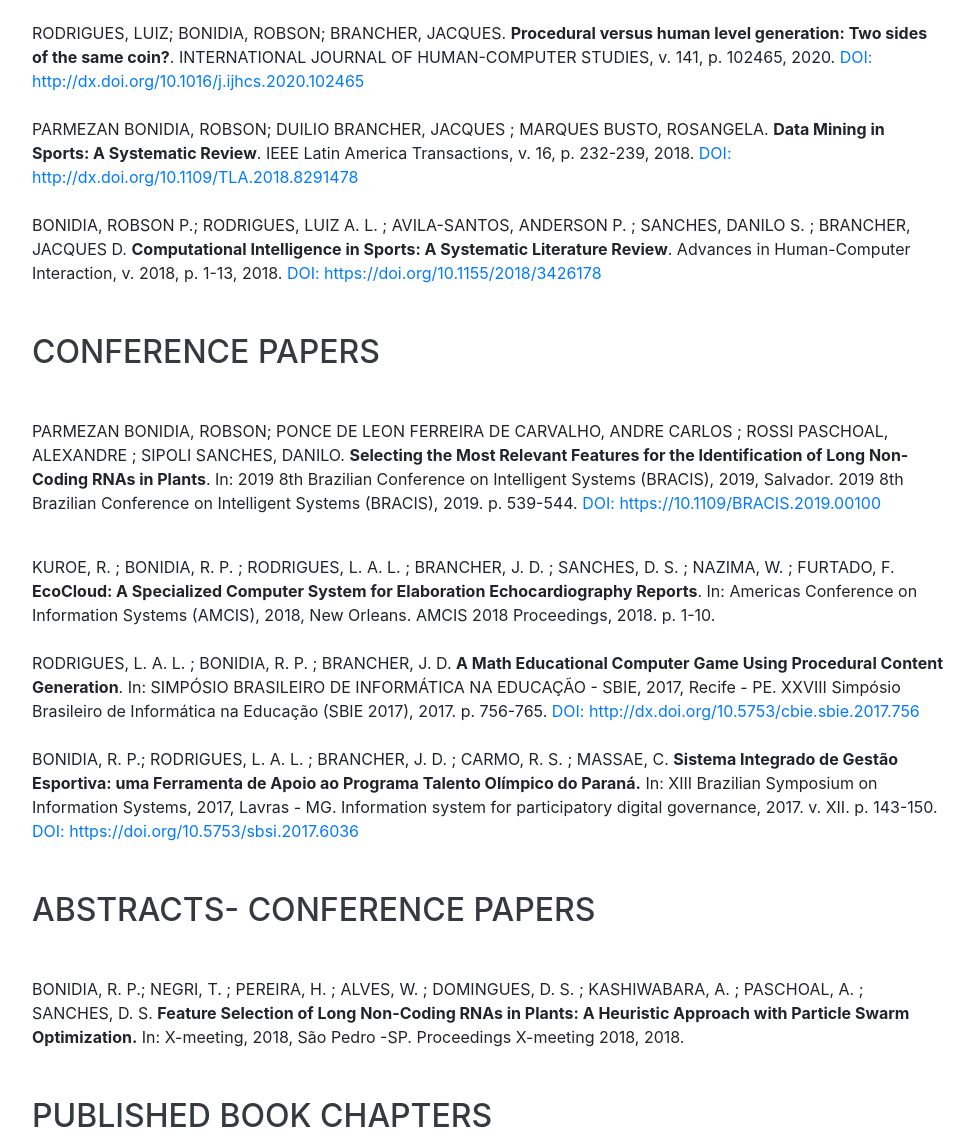
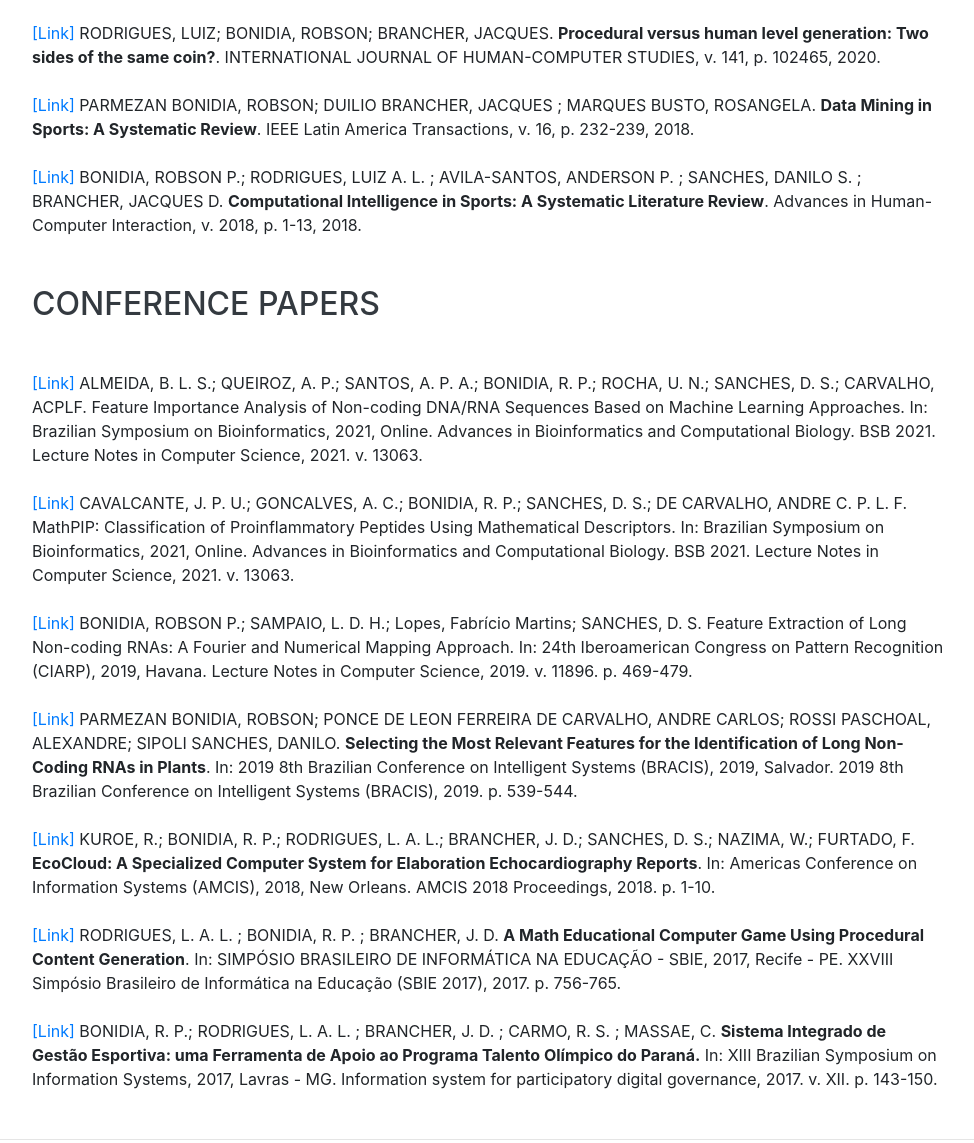
Before and after one commit to Bonidia/website, a website with bundled scripts: page index.html in a window 1280 px wide. Shown: the part 5138-6281 px from the top of the page, without its empty margins (288-1262 px from the left). Built offline with nearby package versions, Linux system fonts and the light colour scheme; a web font is replaced by a local one.

Commit message:
Update index.html

```diff
--- a/index.html
+++ b/index.html
@@ -8,7 +8,7 @@
   <meta name="description" content="">
   <meta name="author" content="">
 
-  <title>Robson Parmezan Bonidia - Resume</title>
+  <title>Robson Parmezan Bonidia</title>
 
   <!-- Bootstrap core CSS -->
   <link href="vendor/bootstrap/css/bootstrap.min.css" rel="stylesheet">
@@ -379,75 +379,84 @@
         </br>
 
 
-        <p class="mb-0">RODRIGUES, LUIZ; BONIDIA, ROBSON; BRANCHER, JACQUES. <b>Procedural versus human level generation: Two sides of the same coin?</b>. INTERNATIONAL JOURNAL OF HUMAN-COMPUTER STUDIES, v. 141, p. 102465, 2020.
-            <a href="http://dx.doi.org/10.1016/j.ijhcs.2020.102465">DOI: http://dx.doi.org/10.1016/j.ijhcs.2020.102465 </a></p>
+        <p class="mb-0"><a href="https://doi.org/10.1016/j.ijhcs.2020.102465">[Link]</a>
+          RODRIGUES, LUIZ; BONIDIA, ROBSON; BRANCHER, JACQUES. <b>Procedural versus human level generation:
+          Two sides of the same coin?</b>. INTERNATIONAL JOURNAL OF HUMAN-COMPUTER STUDIES, v. 141, p. 102465, 2020.</p>
 
         </br>
 
 
-        <p class="mb-0">PARMEZAN BONIDIA, ROBSON; DUILIO BRANCHER, JACQUES ; MARQUES BUSTO, ROSANGELA.
-            <b>Data Mining in Sports: A Systematic Review</b>. IEEE Latin America Transactions, v. 16, p. 232-239, 2018.
-            <a href="http://dx.doi.org/10.1109/TLA.2018.8291478">DOI: http://dx.doi.org/10.1109/TLA.2018.8291478 </a></p>
+        <p class="mb-0"><a href="http://dx.doi.org/10.1109/TLA.2018.8291478">[Link]</a>
+          PARMEZAN BONIDIA, ROBSON; DUILIO BRANCHER, JACQUES ; MARQUES BUSTO, ROSANGELA.
+          <b>Data Mining in Sports: A Systematic Review</b>. IEEE Latin America Transactions, v. 16, p. 232-239, 2018.</p>
 
         </br>
-        <p class="mb-0">BONIDIA, ROBSON P.; RODRIGUES, LUIZ A. L. ; AVILA-SANTOS, ANDERSON P. ; SANCHES, DANILO S. ; BRANCHER, JACQUES D.
+
+        <p class="mb-0"><a href="https://doi.org/10.1155/2018/3426178">[Link]</a>
+          BONIDIA, ROBSON P.; RODRIGUES, LUIZ A. L. ; AVILA-SANTOS, ANDERSON P. ; SANCHES, DANILO S. ; BRANCHER, JACQUES D.
           <b>Computational Intelligence in Sports: A Systematic Literature Review</b>. Advances in Human-Computer Interaction,
-          v. 2018, p. 1-13, 2018. <a href="https://doi.org/10.1155/2018/3426178">DOI: https://doi.org/10.1155/2018/3426178 </a></p>
+          v. 2018, p. 1-13, 2018.</p>
 
 
         </br>
         </br>
+
         <h2 class="mb-5">Conference Papers</h2>
-        <p class="mb-0">PARMEZAN BONIDIA, ROBSON; PONCE DE LEON FERREIRA DE CARVALHO, ANDRE CARLOS ; ROSSI PASCHOAL, ALEXANDRE ; SIPOLI SANCHES, DANILO.
-          <b>Selecting the Most Relevant Features for the Identification of Long Non-Coding RNAs in Plants</b>.
-          In: 2019 8th Brazilian Conference on Intelligent Systems (BRACIS), 2019, Salvador. 2019 8th Brazilian Conference on Intelligent Systems (BRACIS), 2019. p. 539-544. <a href="https://10.1109/BRACIS.2019.00100">DOI: https://10.1109/BRACIS.2019.00100 </a></p></p>
+
+        <p class="mb-0"><a href="https://doi.org/10.1007/978-3-030-91814-9_8">[Link]</a>
+          ALMEIDA, B. L. S.; QUEIROZ, A. P.; SANTOS, A. P. A.; BONIDIA, R. P.;
+          ROCHA, U. N.; SANCHES, D. S.; CARVALHO, ACPLF.
+          Feature Importance Analysis of Non-coding DNA/RNA
+          Sequences Based on Machine Learning Approaches.
+          In: Brazilian Symposium on Bioinformatics, 2021, Online.
+          Advances in Bioinformatics and Computational Biology. BSB 2021.
+          Lecture Notes in Computer Science, 2021. v. 13063.</p>
 
         </br>
-        <p class="mb-0">KUROE, R. ; BONIDIA, R. P. ; RODRIGUES, L. A. L. ; BRANCHER, J. D. ; SANCHES, D. S. ; NAZIMA, W. ; FURTADO, F.
-          <b>EcoCloud: A Specialized Computer System for Elaboration Echocardiography Reports</b>.
-          In: Americas Conference on Information Systems (AMCIS), 2018, New Orleans. AMCIS 2018 Proceedings, 2018. p. 1-10.</p>
+        <p class="mb-0"><a href="https://doi.org/10.1007/978-3-030-91814-9_13">[Link]</a>
+          CAVALCANTE, J. P. U.; GONCALVES, A. C.; BONIDIA, R. P.; SANCHES, D. S.;
+          DE CARVALHO, ANDRE C. P. L. F.
+          MathPIP: Classification of Proinflammatory Peptides Using Mathematical Descriptors.
+          In: Brazilian Symposium on Bioinformatics, 2021, Online.
+          Advances in Bioinformatics and Computational Biology. BSB 2021.
+          Lecture Notes in Computer Science, 2021. v. 13063.</p>
 
         </br>
-        <p class="mb-0">RODRIGUES, L. A. L. ; BONIDIA, R. P. ; BRANCHER, J. D.
+        <p class="mb-0"><a href="https://doi.org/10.1007/978-3-030-33904-3_44">[Link]</a>
+          BONIDIA, ROBSON P.; SAMPAIO, L. D. H.; Lopes, Fabrício Martins;
+          SANCHES, D. S. Feature Extraction of Long Non-coding RNAs:
+          A Fourier and Numerical Mapping Approach. In: 24th Iberoamerican Congress on
+          Pattern Recognition (CIARP), 2019, Havana. Lecture Notes in Computer Science, 2019. v. 11896. p. 469-479.</p>
+
+        </br>
+        <p class="mb-0"><a href="https://10.1109/BRACIS.2019.00100">[Link]</a>
+          PARMEZAN BONIDIA, ROBSON; PONCE DE LEON FERREIRA DE CARVALHO, ANDRE CARLOS;
+          ROSSI PASCHOAL, ALEXANDRE; SIPOLI SANCHES, DANILO. <b>Selecting the Most Relevant
+          Features for the Identification of Long Non-Coding RNAs in Plants</b>.
+          In: 2019 8th Brazilian Conference on Intelligent Systems (BRACIS), 2019, Salvador.
+          2019 8th Brazilian Conference on Intelligent Systems (BRACIS), 2019. p. 539-544.</p>
+
+        </br>
+        <p class="mb-0"><a href="https://aisel.aisnet.org/amcis2018/Health/Presentations/20/">[Link]</a>
+          KUROE, R.; BONIDIA, R. P.; RODRIGUES, L. A. L.;
+          BRANCHER, J. D.; SANCHES, D. S.; NAZIMA, W.; FURTADO, F.
+          <b>EcoCloud: A Specialized Computer System for Elaboration Echocardiography Reports</b>.
+          In: Americas Conference on Information Systems (AMCIS), 2018, New Orleans.
+          AMCIS 2018 Proceedings, 2018. p. 1-10.</p>
+
+        </br>
+        <p class="mb-0"><a href="http://dx.doi.org/10.5753/cbie.sbie.2017.756">[Link]</a>
+          RODRIGUES, L. A. L. ; BONIDIA, R. P. ; BRANCHER, J. D.
           <b>A Math Educational Computer Game Using Procedural Content Generation</b>.
           In: SIMPÓSIO BRASILEIRO DE INFORMÁTICA NA EDUCAÇÃO - SBIE, 2017, Recife - PE.
-          XXVIII Simpósio Brasileiro de Informática na Educação (SBIE 2017), 2017. p. 756-765.
-          <a href="http://dx.doi.org/10.5753/cbie.sbie.2017.756">DOI: http://dx.doi.org/10.5753/cbie.sbie.2017.756 </a></p>
-
+          XXVIII Simpósio Brasileiro de Informática na Educação (SBIE 2017), 2017. p. 756-765.</p>
 
         </br>
-        <p class="mb-0">
+        <p class="mb-0"><a href="https://doi.org/10.5753/sbsi.2017.6036">[Link]</a>
             BONIDIA, R. P.; RODRIGUES, L. A. L. ; BRANCHER, J. D. ; CARMO, R. S. ; MASSAE, C.
             <b>Sistema Integrado de Gestão Esportiva: uma Ferramenta de Apoio ao Programa Talento Olímpico do Paraná.</b>
             In: XIII Brazilian Symposium on Information Systems, 2017, Lavras - MG.
-            Information system for participatory digital governance, 2017. v. XII. p. 143-150. <a href="https://doi.org/10.5753/sbsi.2017.6036">DOI: https://doi.org/10.5753/sbsi.2017.6036 </a></p>
-
-
-
-        </br>
-        </br>
-        <h2 class="mb-5">Abstracts- Conference Papers</h2>
-        <p class="mb-0">
-          BONIDIA, R. P.; NEGRI, T. ; PEREIRA, H. ; ALVES, W. ; DOMINGUES, D. S. ; KASHIWABARA, A. ; PASCHOAL, A. ; SANCHES, D. S.
-          <b>Feature Selection of Long Non-Coding RNAs in Plants: A Heuristic Approach with Particle Swarm Optimization.</b>
-          In: X-meeting, 2018, São Pedro -SP. Proceedings X-meeting 2018, 2018.</p>
-
-
-
-        </br>
-        </br>
-        <h2 class="mb-5">Published Book Chapters</h2>
-        <p class="mb-0">
-          BONIDIA, ROBSON PARMEZAN; Sampaio, Lucas Dias Hiera ; Lopes, Fabrício Martins ; Sanches, Danilo Sipoli.
-          <b>Feature Extraction of Long Non-coding RNAs: A Fourier and Numerical Mapping Approach.</b>
-          Lecture Notes in Computer Science. 1ed.: Springer International Publishing, 2019, v. , p. 469-479. <a href="https://doi.org/10.1007/978-3-030-33904-3_44">DOI: https://doi.org/10.1007/978-3-030-33904-3_44 </a></p>
-
-        </br>
-        <p class="mb-0">
-          BONIDIA, R. P.; RODRIGUES, L. A. L. ; BUSTO, R. M. ; BRANCHER, J. D.
-          <b>Sistema Integrado de Gestão Esportiva: uma Ferramenta de Apoio ao Programa Talento Olímpico do Paraná.</b>
-          In: Ernane Rosa Martins. (Org.). Princípios e Aplicações da Computação no Brasil. 1ed.Ponta Grossa - PR:
-          Atena Editora, 2019, v. , p. 1-167.</p>
+            Information system for participatory digital governance, 2017. v. XII. p. 143-150.</p>
 
       </div>
     </section>
```
